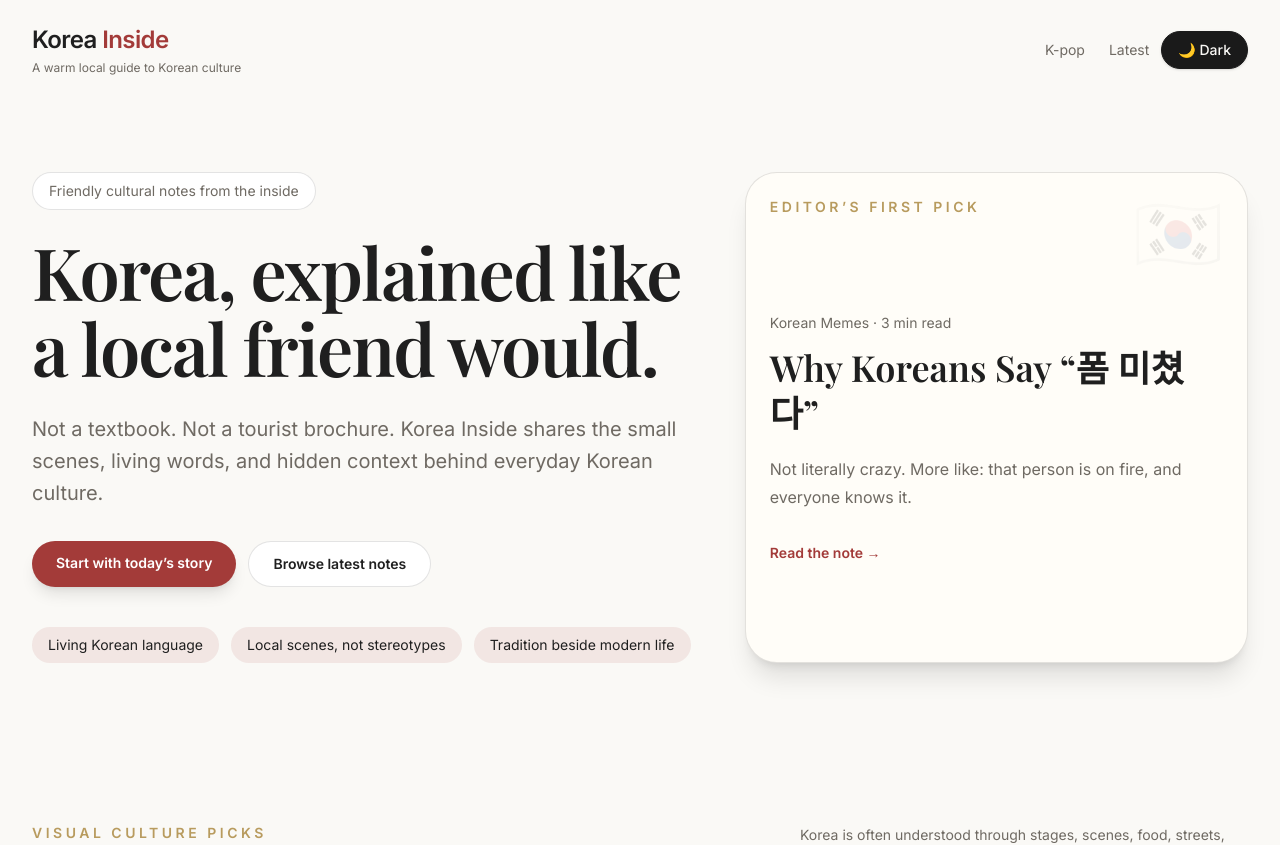
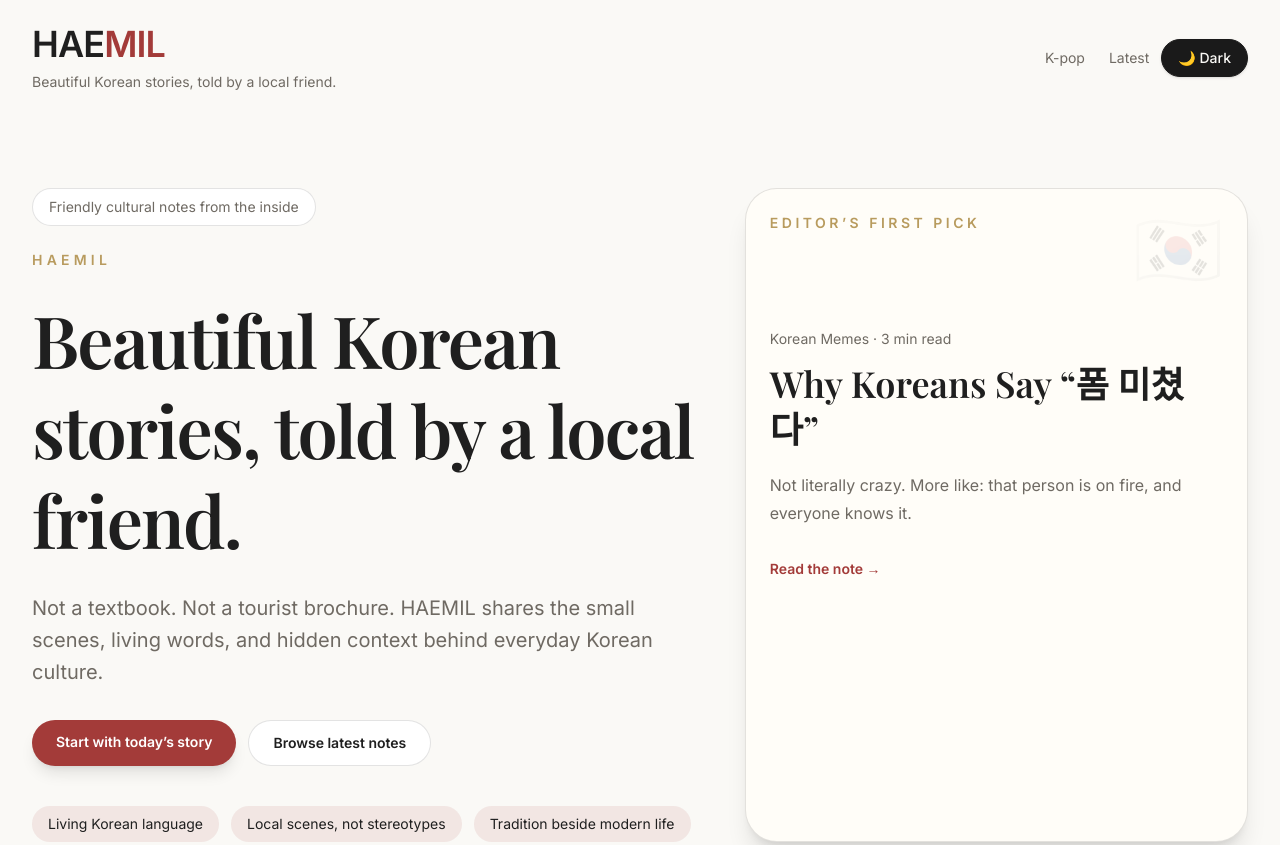
Before and after one commit to kjgusgh-source/korea-inside, a Next.js app: page / in a window 1280 px wide. Shown: the top 845 px of the page. Built offline with nearby package versions, Linux system fonts and the light colour scheme; a web font is replaced by a local one.

Commit message:
Update HAEMIL branding and K-pop explorer

```diff
--- a/app/layout.tsx
+++ b/app/layout.tsx
@@ -15,9 +15,8 @@ const playfair = Playfair_Display({
 });
 
 export const metadata: Metadata = {
-  title: "Korea Inside",
-  description:
-    "A warm local guide to Korean culture, language, lifestyle, and hidden everyday stories.",
+  title: "HAEMIL",
+  description: "Beautiful Korean stories, told by a local friend.",
 };
 
 export default function RootLayout({
--- a/app/page.tsx
+++ b/app/page.tsx
@@ -33,12 +33,16 @@ export default function Home() {
               Friendly cultural notes from the inside
             </div>
 
-            <h1 className="max-w-4xl text-5xl font-semibold leading-[1.05] tracking-tight md:text-7xl">
-              Korea, explained like a local friend would.
-            </h1>
+            <p className="text-sm font-semibold uppercase tracking-[0.3em] text-[var(--gold)]">
+  HAEMIL
+</p>
+
+<h1 className="mt-6 max-w-4xl text-5xl font-semibold leading-tight tracking-tight md:text-7xl">
+  Beautiful Korean stories, told by a local friend.
+</h1>
 
             <p className="mt-7 max-w-2xl text-lg leading-8 text-[var(--muted)] md:text-xl">
-              Not a textbook. Not a tourist brochure. Korea Inside shares the
+              Not a textbook. Not a tourist brochure. HAEMIL shares the
               small scenes, living words, and hidden context behind everyday
               Korean culture.
             </p>
@@ -172,7 +176,7 @@ export default function Home() {
             </div>
 
             <p className="max-w-md text-sm leading-6 text-[var(--muted)]">
-              Korea Inside begins with the strongest global interests — idols,
+            HAEMIL begins with the strongest global interests — idols,
               dramas, films, and food — then connects them to everyday culture,
               travel, language, and local scenes.
             </p>
@@ -230,7 +234,7 @@ export default function Home() {
 
         <footer className="border-t border-[var(--border)] py-8 text-sm text-[var(--muted)]">
           <div className="flex flex-col justify-between gap-3 md:flex-row">
-            <p>© 2026 Korea Inside</p>
+            <p>© 2026 HAEMIL</p>
             <p>Warm local notes on Korean culture, language, and everyday life.</p>
           </div>
         </footer>
--- a/components/SiteHeader.tsx
+++ b/components/SiteHeader.tsx
@@ -9,12 +9,12 @@ export default function SiteHeader({ showNav = true }: SiteHeaderProps) {
   return (
     <header className="flex items-center justify-between gap-4">
       <Link href="/" className="group">
-        <p className="text-2xl font-semibold tracking-tight">
-          Korea <span className="text-[var(--accent)]">Inside</span>
-        </p>
-        <p className="mt-1 hidden text-xs text-[var(--muted)] sm:block">
-          A warm local guide to Korean culture
-        </p>
+      <p className="text-3xl font-semibold tracking-tight md:text-4xl">
+  HAE<span className="text-[var(--accent)]">MIL</span>
+</p>
+<p className="mt-2 hidden text-sm leading-5 text-[var(--muted)] sm:block">
+  Beautiful Korean stories, told by a local friend.
+</p>
       </Link>
 
       <div className="flex items-center gap-3">
```
